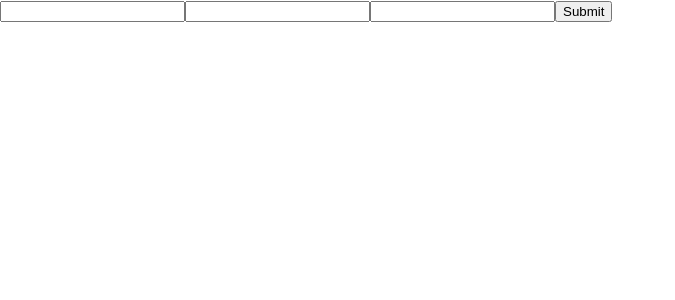
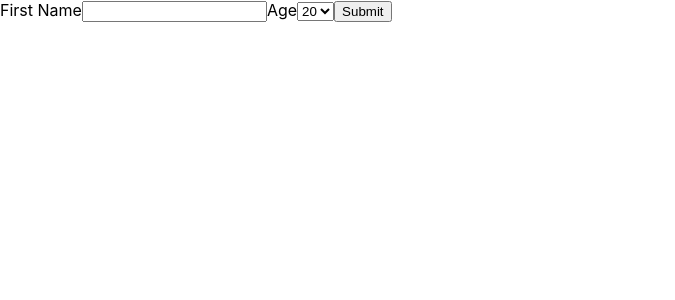
Before and after one commit to mendelssohnbach/exercise-react-hook-form, a React (Create React App) app: page / in a window 1280 px wide. Shown: the top 300 px of the page, without its empty margins (0-675 px from the left). Built offline with nearby package versions, Linux system fonts and the light colour scheme.

Commit message:
既存のフォームに適用する

```diff
--- a/src/App.js
+++ b/src/App.js
@@ -1,21 +1,42 @@
 // https://react-hook-form.com/jp/get-started
-// バリデーションを適用する
+// 既存のフォームに適用
 
+import React from 'react';
 import { useForm } from 'react-hook-form';
 
-export default function App() {
+// The following component is an example of your existing Input Component
+const Input = ({ label, register, required }) => (
+  <>
+    <label>{label}</label>
+    <input {...register(label, { required })} />
+  </>
+);
+
+// また、React.forwardRefを使ってRefを渡すこともできます
+const Select = React.forwardRef(({ onChange, onBlur, name, label }, ref) => (
+  <>
+    <label>{label}</label>
+    <select name={name} ref={ref} onChange={onChange} onBlur={onBlur}>
+      <option value="20">20</option>
+      <option value="30">30</option>
+    </select>
+  </>
+));
+
+const App = () => {
   const { register, handleSubmit } = useForm();
-  const onSubmit = (data) => console.log(data);
+
+  const onSubmit = (data) => {
+    alert(JSON.stringify(data));
+  };
 
   return (
     <form onSubmit={handleSubmit(onSubmit)}>
-      {/* 必須かつ最大文字列長さ指定 */}
-      <input {...register('firstName', { required: true, maxLength: 20 })} />
-      {/* 正規表現ルール適用:アルファベット */}
-      <input {...register('lastName', { pattern: /^[A-Za-z]+$/i })} />
-      {/* 数値かつ最小値/最大値指定 */}
-      <input type="number" {...register('age', { min: 18, max: 99 })} />
+      <Input label="First Name" register={register} required />
+      <Select label="Age" {...register('Age')} />
       <input type="submit" />
     </form>
   );
-}
+};
+
+export default App;
```
